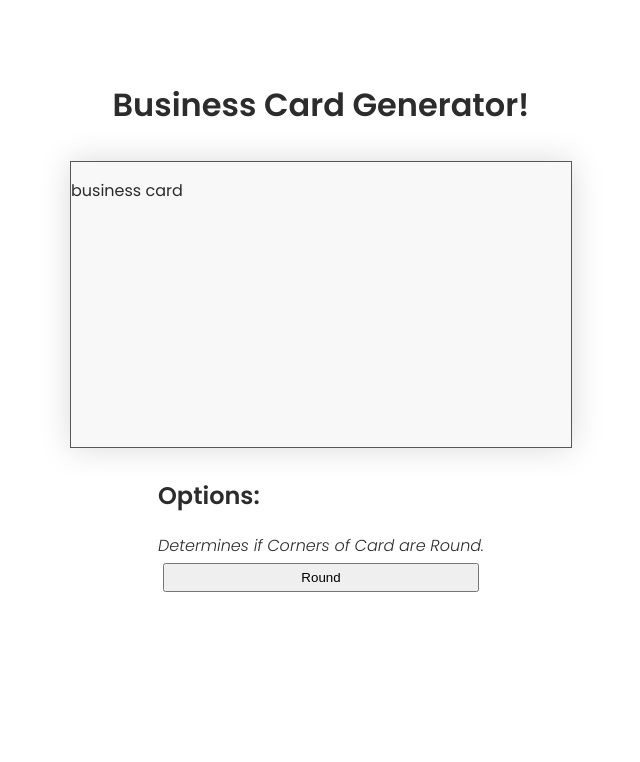
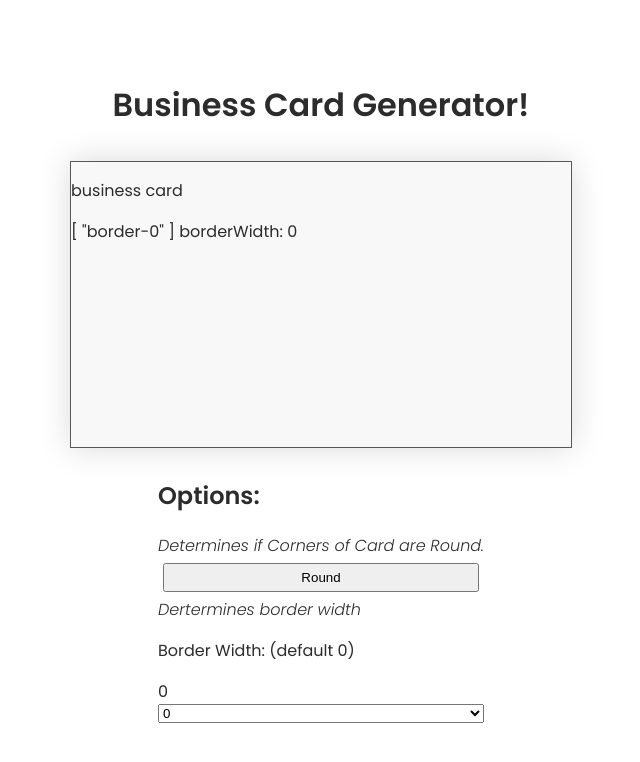
Before and after one commit to simarbagga401/business-card-generator, a Vue app: page / in a window 1280 px wide. Shown: the top 762 px of the page, without its empty margins (319-959 px from the left). Built offline with nearby package versions, Linux system fonts and the light colour scheme.

Commit message:
feat(props): add borderWidth option in stroke

```diff
--- a/src/App.vue
+++ b/src/App.vue
@@ -1,7 +1,7 @@
 <template>
   <h1>Business Card Generator!</h1>
   <!-- Using BusinessCard Component  -->
-  <BusinessCard :isRound="isRound" />
+  <BusinessCard :is-round="isRound" :border-width="borderWidth" />
 
   <!-- Using Options BusinessCard Component Provides -->
   <div id="options">
@@ -17,14 +17,18 @@
     </button>
 
     <!-- Option 2  -->
-    <!-- <i>Dertermines border width</i>
-    <button
-      @click="isround = !isround"
-      class="btn"
-      :class="{ active: isround }"
-    >
-      round
-    </button> -->
+    <i>Dertermines border width</i>
+    <p>Border Width: (default 0)</p>
+    {{ borderWidth }}
+    <select v-model="borderWidth">
+      <option
+        v-for="option in options"
+        :value="option.value"
+        :key="option.value"
+      >
+        {{ option.text }}
+      </option>
+    </select>
   </div>
 </template>
 
@@ -37,6 +41,13 @@ export default {
   data() {
     return {
       isRound: false,
+      borderWidth: 0,
+      options: [
+        { text: "0", value: 0 },
+        { text: "1", value: 1 },
+        { text: "2", value: 2 },
+        { text: "3", value: 3 },
+      ],
     };
   },
 };
--- a/src/components/BusinessCard.vue
+++ b/src/components/BusinessCard.vue
@@ -1,14 +1,27 @@
 <template>
-  <div id="business-card" :class="{ round: isRound }">
+  <div id="business-card" :class="dynamicClasses">
     <p>business card</p>
+    {{ dynamicClasses }}
+    borderWidth: {{ borderWidth }}
   </div>
 </template>
 
 <script>
 export default {
-  props: ["isRound"],
+  props: ["isRound", "borderWidth"],
   data() {
     return {};
+  },
+  computed: {
+    dynamicClasses() {
+      // Pushing Dynamic Css Classes in Classes Array and Returning it.
+      let Classes = [];
+      if (this.isRound) Classes.push("round");
+      let borderWidthValue = this.borderWidth;
+      Classes.push(`border-${this.borderWidth}`);
+
+      return Classes;
+    },
   },
 };
 </script>
@@ -26,8 +39,20 @@ export default {
 }
 
 /* Dynamic-Classes */
-.round {
+#business-card.round {
   border-radius: 20px;
+}
+#business-card.border-0 {
+  outline: 0px solid black;
+}
+#business-card.border-1 {
+  outline: 1px solid black;
+}
+#business-card.border-2 {
+  outline: 2px solid black;
+}
+#business-card.border-3 {
+  outline: 3px solid black;
 }
 
 /* Media-Queries */
```
